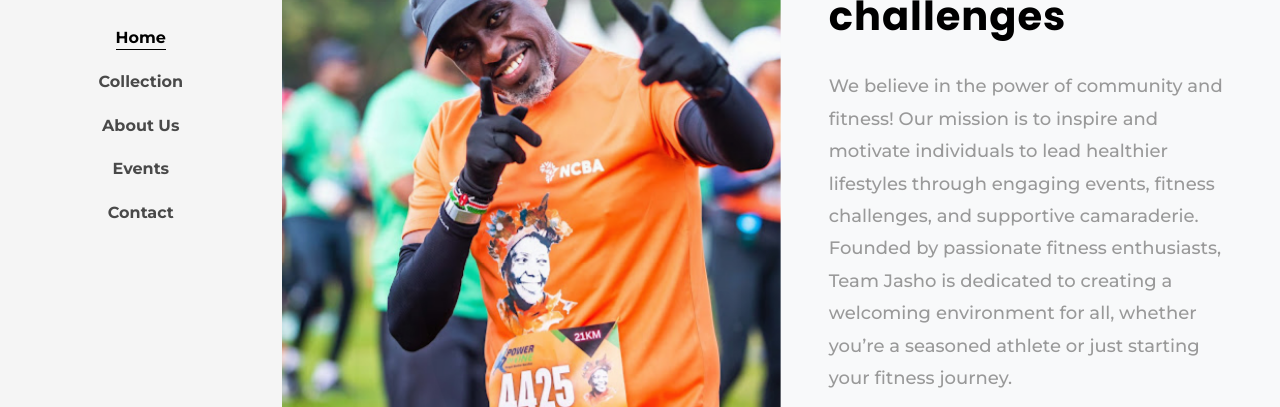
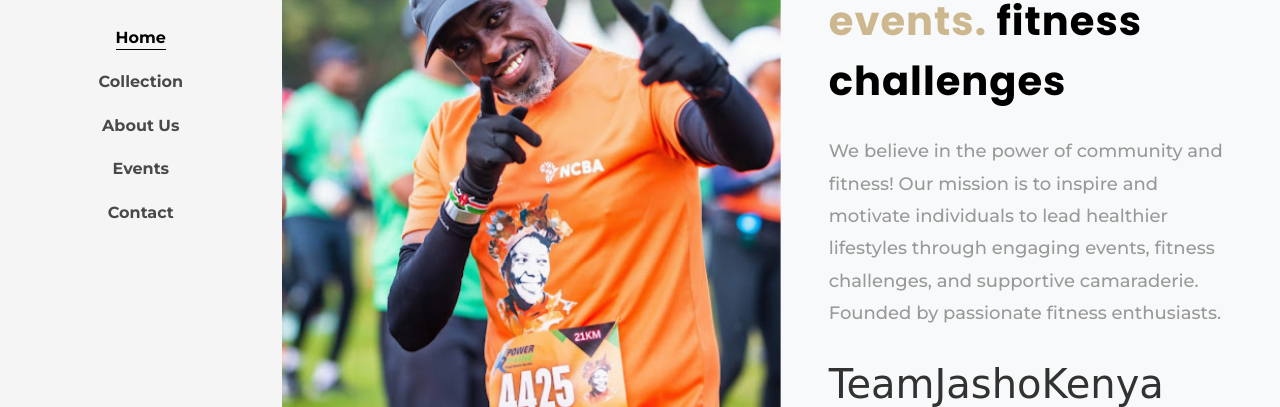
Before and after one commit to Moris-lila/tjkenya, a plain HTML site: page index.html in a window 1280 px wide. Shown: the part 263-670 px from the top of the page. Drawn offline with Linux system fonts and the light colour scheme; some packages are replaced by stand-ins of ours; no server answers; files whose address does not match are found by name; a web font is replaced by a local one.

Commit message:
index.html

```diff
--- a/index.html
+++ b/index.html
@@ -76,7 +76,7 @@
 								<span class="subheading">Hello! </span>
 								<h1 class="big-letter">Team Jasho</h1>
 								<h1 class="mb-4"><span>Team Jasho</span>Vibrant community events. <span>fitness challenges</span></h1>
-								<p class="mb-4">We believe in the power of community and fitness! Our mission is to inspire and motivate individuals to lead healthier lifestyles through engaging events, fitness challenges, and supportive camaraderie. Founded by passionate fitness enthusiasts, Team Jasho is dedicated to creating a welcoming environment for all, whether you’re a seasoned athlete or just starting your fitness journey.  </p>
+								<p class="mb-4">We believe in the power of community and fitness! Our mission is to inspire and motivate individuals to lead healthier lifestyles through engaging events, fitness challenges, and supportive camaraderie. Founded by passionate fitness enthusiasts.  </p>
 								<h3 class="signature h1">TeamJashoKenya</h3>
 								<ul class="ftco-social mt-3">
 		              <li class="ftco-animate"><a href="https://web.facebook.com/teamjasho"><span class="icon-twitter"></span></a></li>
```
